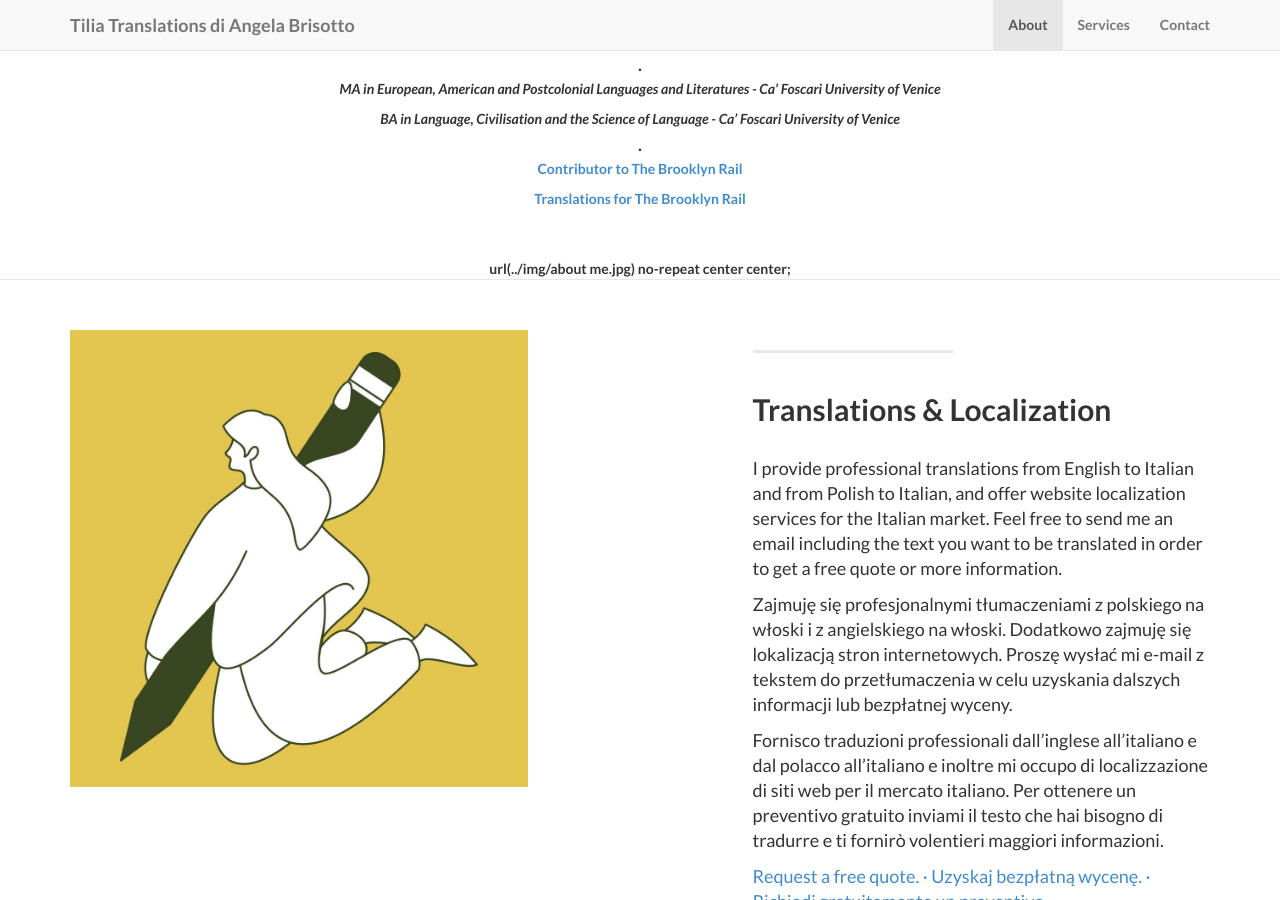
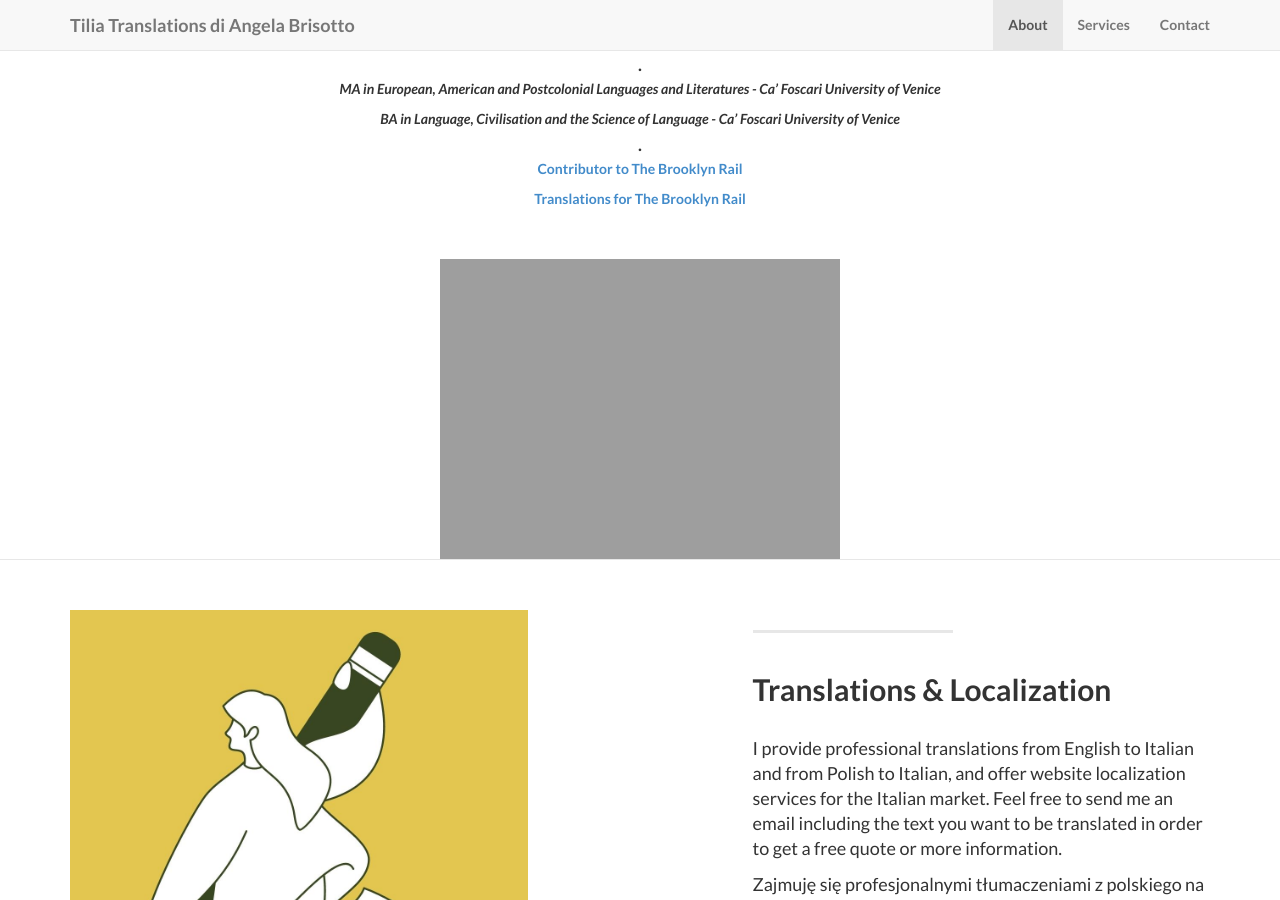
Before and after one commit to angelatiliatranslations/tiliatranslations.github.io, a Jekyll site: the page built from index.html, in a window 1280 px wide and 900 px high, scrolled down 1018 px. Built offline with Jekyll 4.4.1, drawn with Linux system fonts in a browser that asks for light colours.

Commit message:
Update about.html

```diff
--- a/_includes/about.html
+++ b/_includes/about.html
@@ -32,5 +32,5 @@
                 <br/>
               </div>
         </div>
-         url(../img/about me.jpg) no-repeat center center;
+        <img src=”https://www.tiliatranslations.it/about me.jpg” />
     </section>
```
